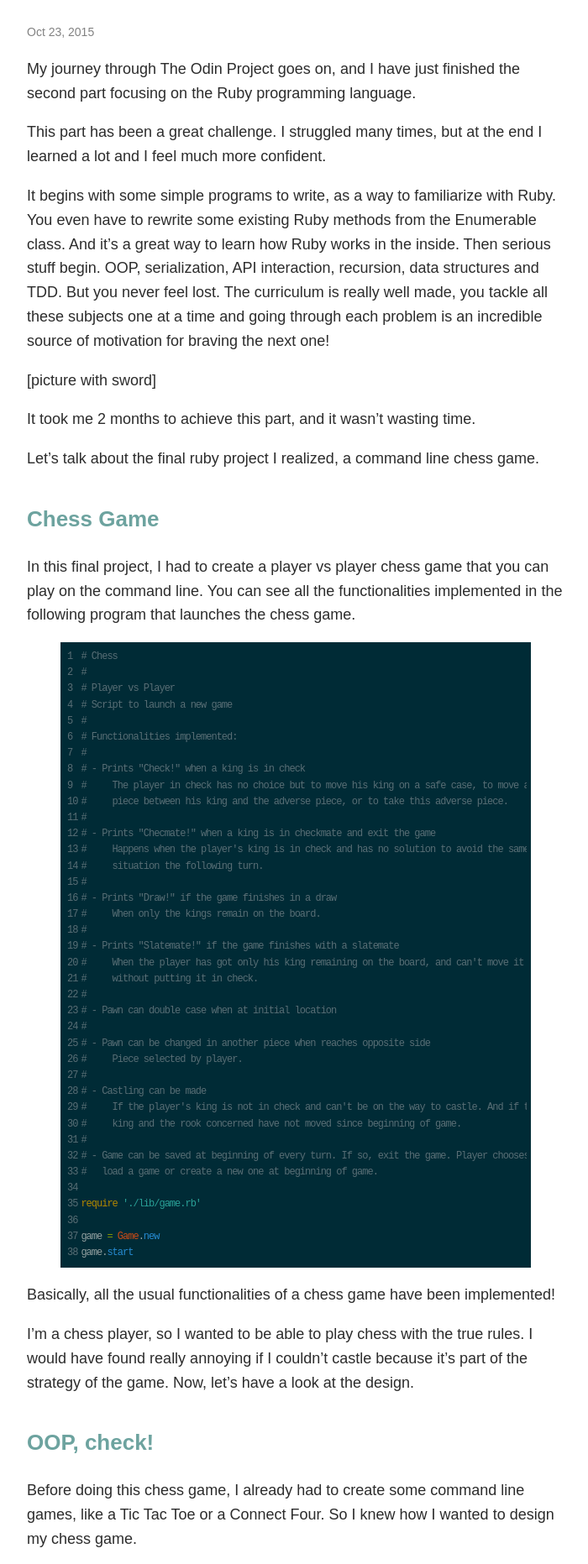
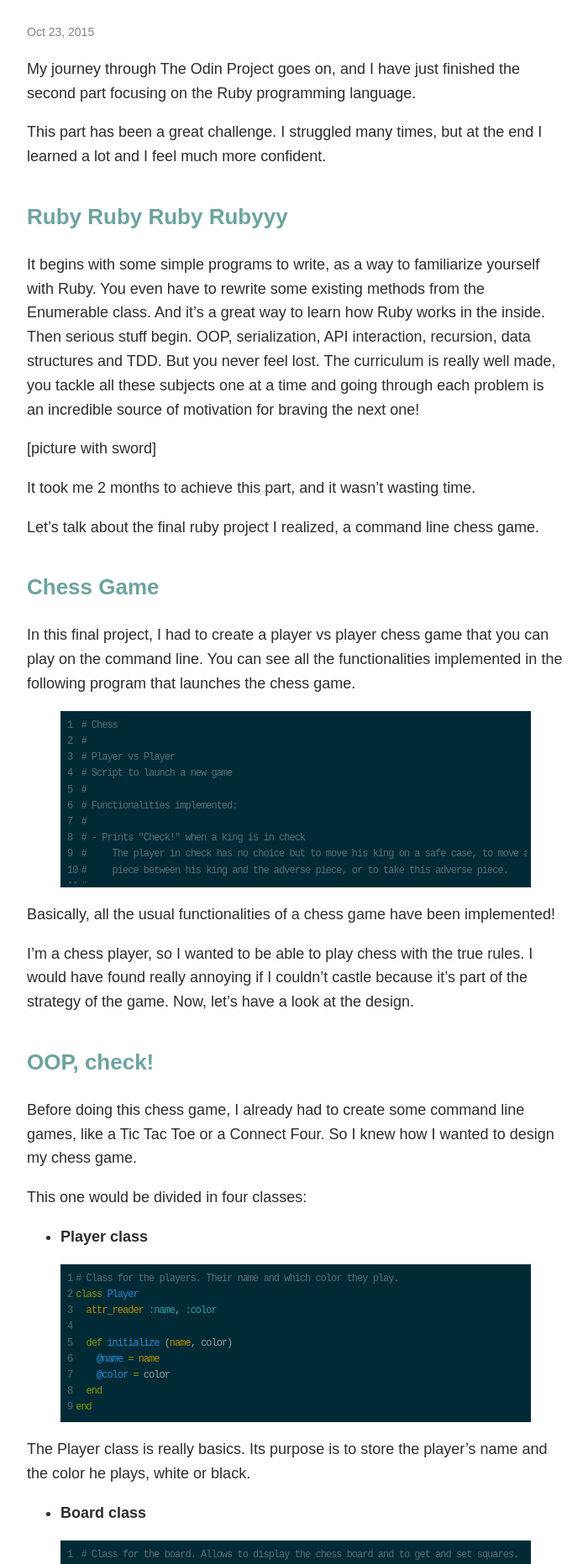
Before and after one commit to florianmainguy/florianmainguy.github.io, a Jekyll site: the page built from _posts/2015-10-23-journey-through-top-part-2.markdown, in a window 1280 px wide. Shown: the part 416-2279 px from the top of the page at 84% size, without its empty margins (288-988 px from the left). Built offline with Jekyll 4.4.1, drawn with Linux system fonts in a browser that asks for light colours; some of the changed text lies outside the part shown.

Commit message:
New post - TOP part 2

```diff
--- a/_posts/2015-10-23-journey-through-top-part-2.markdown
+++ b/_posts/2015-10-23-journey-through-top-part-2.markdown
@@ -8,7 +8,9 @@ My journey through The Odin Project goes on, and I have just finished the second
 
 This part has been a great challenge. I struggled many times, but at the end I learned a lot and I feel much more confident.
 
-It begins with some simple programs to write, as a way to familiarize with Ruby. You even have to rewrite some existing Ruby methods from the Enumerable class. And it's a great way to learn how Ruby works in the inside.
+## Ruby Ruby Ruby Rubyyy
+
+It begins with some simple programs to write, as a way to familiarize yourself with Ruby. You even have to rewrite some existing methods from the Enumerable class. And it's a great way to learn how Ruby works in the inside.
 Then serious stuff begin. OOP, serialization, API interaction, recursion, data structures and TDD. But you never feel lost. The curriculum is really well made, you tackle all these subjects one at a time and going through each problem is an incredible source of motivation for braving the next one!
 
 [picture with sword]
--- a/_sass/_layout.scss
+++ b/_sass/_layout.scss
@@ -127,6 +127,7 @@ h2 {
 code {
     font-size: 14px;
     padding: 0;
+    max-height: 200px;
 }
 
 /** Footer **/
```
